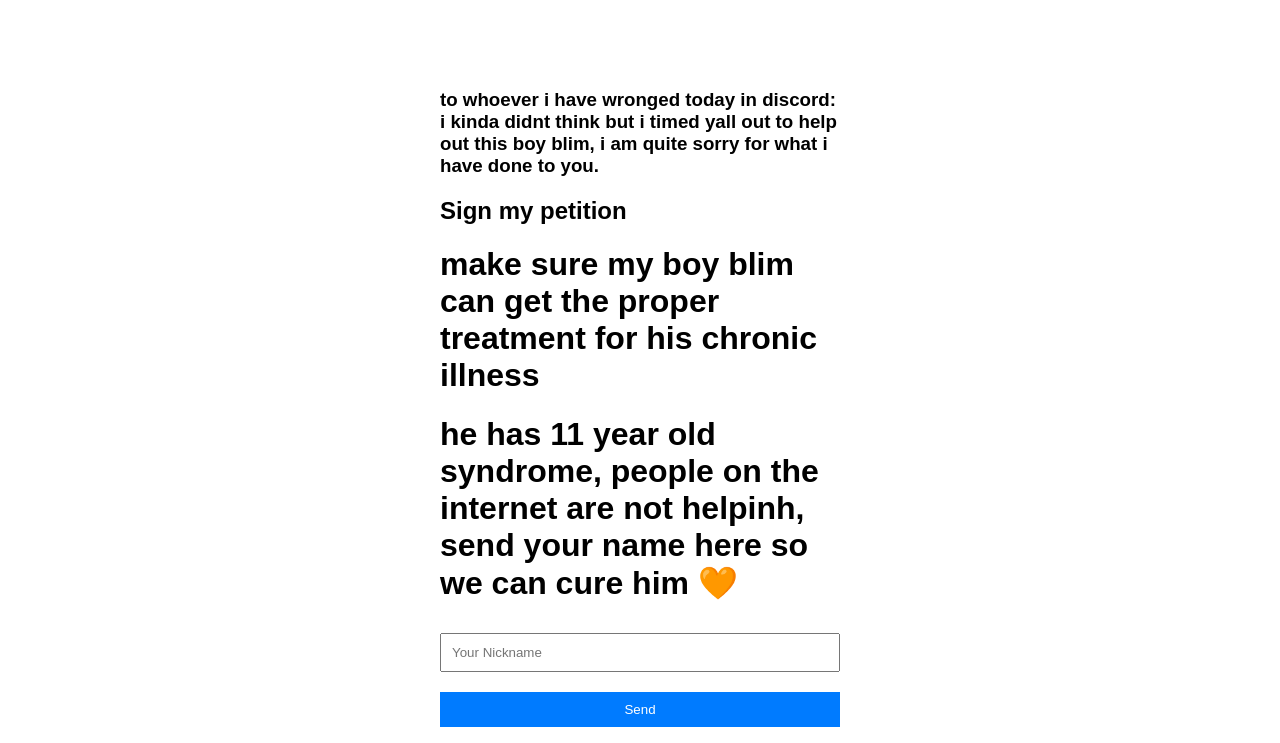
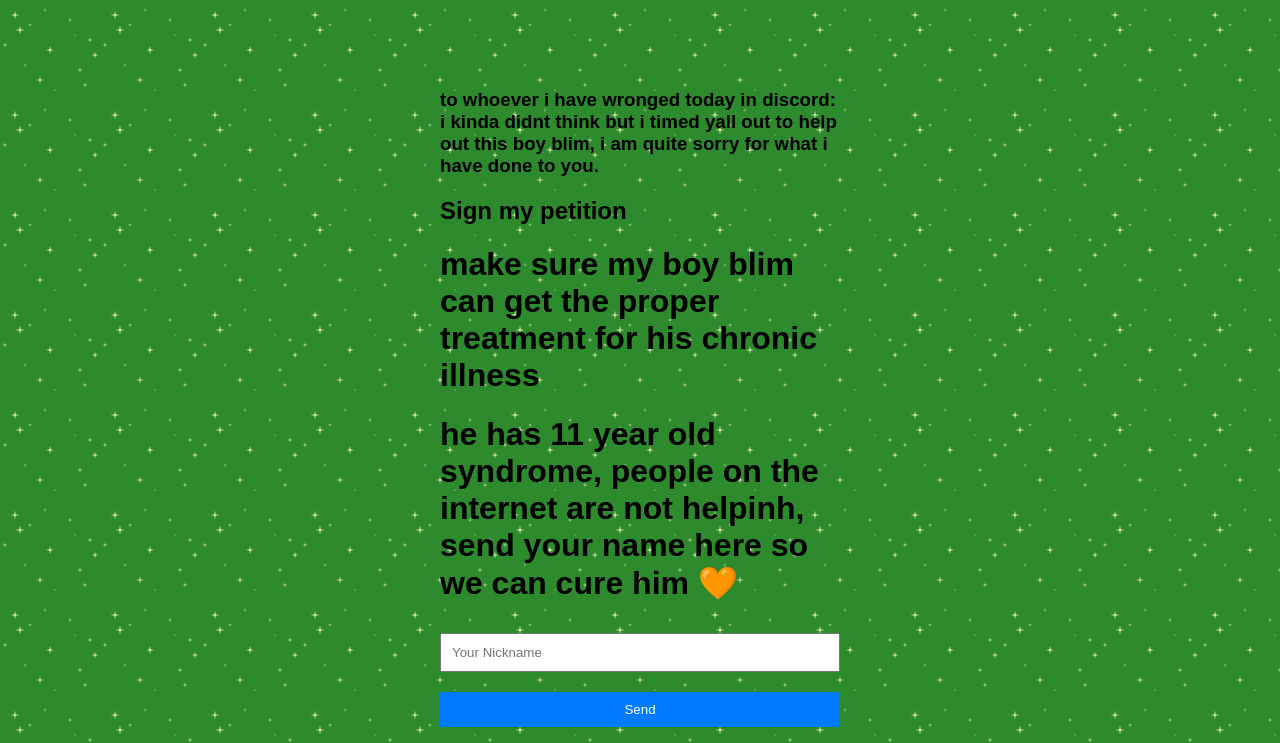
Before and after one commit to Torodem/torodem.github.io, a plain HTML site: page index.html in a window 1280 px wide. Shown: the top 743 px of the page. Drawn offline with Linux system fonts and the light colour scheme.

Commit message:
Update index.html

```diff
--- a/index.html
+++ b/index.html
@@ -10,6 +10,39 @@
             max-width: 400px;
             margin: 50px auto;
             padding: 20px;
+            background-color: #2d8a2d;
+            background-image:
+                radial-gradient(ellipse 2px 10px at 20% 30%, rgba(255, 255, 255, 1) 0%, rgba(255, 255, 200, 0.6) 20%, transparent 50%),
+                radial-gradient(ellipse 10px 2px at 20% 30%, rgba(255, 255, 255, 1) 0%, rgba(255, 255, 200, 0.6) 20%, transparent 50%),
+                radial-gradient(ellipse 1.5px 8px at 80% 70%, rgba(255, 255, 255, 1) 0%, rgba(255, 255, 200, 0.5) 20%, transparent 50%),
+                radial-gradient(ellipse 8px 1.5px at 80% 70%, rgba(255, 255, 255, 1) 0%, rgba(255, 255, 200, 0.5) 20%, transparent 50%),
+                radial-gradient(ellipse 2px 9px at 40% 80%, rgba(255, 255, 255, 1) 0%, rgba(255, 255, 200, 0.5) 20%, transparent 50%),
+                radial-gradient(ellipse 9px 2px at 40% 80%, rgba(255, 255, 255, 1) 0%, rgba(255, 255, 200, 0.5) 20%, transparent 50%),
+                radial-gradient(ellipse 1.5px 7px at 70% 20%, rgba(255, 255, 255, 1) 0%, rgba(255, 255, 200, 0.4) 20%, transparent 50%),
+                radial-gradient(ellipse 7px 1.5px at 70% 20%, rgba(255, 255, 255, 1) 0%, rgba(255, 255, 200, 0.4) 20%, transparent 50%),
+                radial-gradient(ellipse 1px 5px at 10% 60%, rgba(255, 255, 255, 0.8) 0%, rgba(255, 255, 200, 0.3) 20%, transparent 50%),
+                radial-gradient(ellipse 5px 1px at 10% 60%, rgba(255, 255, 255, 0.8) 0%, rgba(255, 255, 200, 0.3) 20%, transparent 50%),
+                radial-gradient(ellipse 1.5px 8px at 90% 40%, rgba(255, 255, 255, 1) 0%, rgba(255, 255, 200, 0.5) 20%, transparent 50%),
+                radial-gradient(ellipse 8px 1.5px at 90% 40%, rgba(255, 255, 255, 1) 0%, rgba(255, 255, 200, 0.5) 20%, transparent 50%),
+                radial-gradient(ellipse 2px 10px at 15% 15%, rgba(255, 255, 255, 1) 0%, rgba(255, 255, 200, 0.6) 20%, transparent 50%),
+                radial-gradient(ellipse 10px 2px at 15% 15%, rgba(255, 255, 255, 1) 0%, rgba(255, 255, 200, 0.6) 20%, transparent 50%),
+                radial-gradient(ellipse 1.5px 7px at 85% 85%, rgba(255, 255, 255, 1) 0%, rgba(255, 255, 200, 0.5) 20%, transparent 50%),
+                radial-gradient(ellipse 7px 1.5px at 85% 85%, rgba(255, 255, 255, 1) 0%, rgba(255, 255, 200, 0.5) 20%, transparent 50%),
+                radial-gradient(ellipse 2px 9px at 50% 50%, rgba(255, 255, 255, 1) 0%, rgba(255, 255, 200, 0.6) 20%, transparent 50%),
+                radial-gradient(ellipse 9px 2px at 50% 50%, rgba(255, 255, 255, 1) 0%, rgba(255, 255, 200, 0.6) 20%, transparent 50%),
+                radial-gradient(ellipse 1.5px 6px at 30% 25%, rgba(255, 255, 255, 0.9) 0%, rgba(255, 255, 200, 0.4) 20%, transparent 50%),
+                radial-gradient(ellipse 6px 1.5px at 30% 25%, rgba(255, 255, 255, 0.9) 0%, rgba(255, 255, 200, 0.4) 20%, transparent 50%),
+                radial-gradient(ellipse 1px 5px at 60% 75%, rgba(255, 255, 255, 0.8) 0%, rgba(255, 255, 200, 0.3) 20%, transparent 50%),
+                radial-gradient(ellipse 5px 1px at 60% 75%, rgba(255, 255, 255, 0.8) 0%, rgba(255, 255, 200, 0.3) 20%, transparent 50%),
+                radial-gradient(ellipse 1.5px 7px at 5% 45%, rgba(255, 255, 255, 1) 0%, rgba(255, 255, 200, 0.5) 20%, transparent 50%),
+                radial-gradient(ellipse 7px 1.5px at 5% 45%, rgba(255, 255, 255, 1) 0%, rgba(255, 255, 200, 0.5) 20%, transparent 50%),
+                radial-gradient(ellipse 2px 8px at 95% 55%, rgba(255, 255, 255, 1) 0%, rgba(255, 255, 200, 0.5) 20%, transparent 50%),
+                radial-gradient(ellipse 8px 2px at 95% 55%, rgba(255, 255, 255, 1) 0%, rgba(255, 255, 200, 0.5) 20%, transparent 50%),
+                radial-gradient(circle at 25% 65%, rgba(255, 255, 200, 0.4) 0%, transparent 2%),
+                radial-gradient(circle at 75% 35%, rgba(255, 255, 200, 0.3) 0%, transparent 1.5%),
+                radial-gradient(circle at 45% 10%, rgba(255, 255, 200, 0.4) 0%, transparent 2%),
+                radial-gradient(circle at 55% 90%, rgba(255, 255, 200, 0.3) 0%, transparent 1.5%);
+            background-size: 100px 100px;
         }
         input, button {
             width: 100%;
@@ -40,5 +73,3 @@
         <button type="submit">Send</button>
     </form>
     <h1> i am sorry for what i did but i need you all to sign this so that he wont ever be bullied by rude, hurtful comments anymore.</h1>
-</body>
-</html>
```
